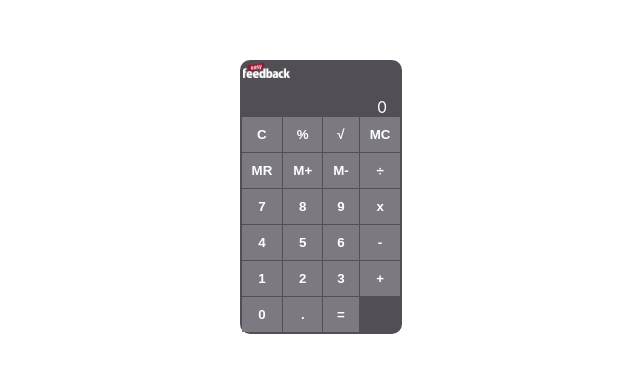
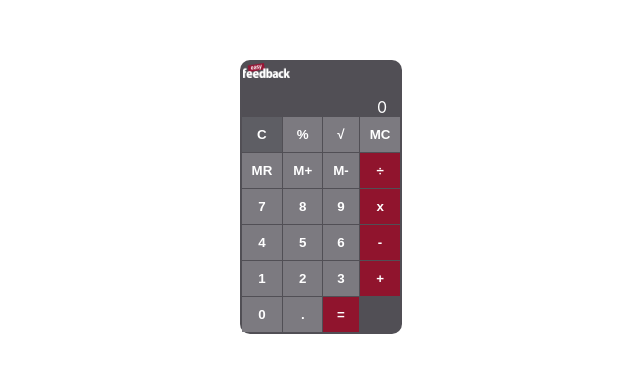
Before and after one commit to BaselQq/react_calculator, a React (Create React App) app: page / in a window 1280 px wide. Shown: the part 203-576 px from the top of the page, without its empty margins (319-959 px from the left). Built offline with nearby package versions, Linux system fonts and the light colour scheme.

Commit message:
compoleted design

```diff
--- a/src/components/Button.js
+++ b/src/components/Button.js
@@ -1,9 +1,33 @@
-import { calculateNewValue } from "@testing-library/user-event/dist/utils";
 import React from "react";
 import classes from "./Button.module.css";
 
 const Button = (props) => {
-  return <button className={classes.button} onClick={props.onClick}>{props.value}</button>
+  return (
+    <button
+      className={`${
+        props.value == "÷" ||
+        props.value == "x" ||
+        props.value == "-" ||
+        props.value == "+" ||
+        props.value == "="
+          ? classes.redButton
+          : classes.button
+      }
+      ${
+        props.value == "C"
+          ? classes.cButton
+          : classes.button
+      }
+      ${
+        props.value == "0"
+          ? classes.zeroButton
+          : classes.button
+      }`}
+      onClick={props.onClick}
+    >
+      {props.value}
+    </button>
+  );
 };
 
 export default Button;
--- a/src/components/Button.module.css
+++ b/src/components/Button.module.css
@@ -11,3 +11,44 @@
 .button:hover{
     background-color: #98959e;
 }
+
+.redButton{
+    border: 0;
+    background-color: #90142D;
+    color: rgb(255, 255, 255);
+    font-weight: bold;
+    cursor: pointer;
+    padding: 10px;
+    padding-right: 10px ;
+}
+
+.redButton:hover{
+    background-color: #AF033B;
+}
+
+.cButton{
+    border: 0;
+    background-color: #5E5E64;
+    color: rgb(255, 255, 255);
+    font-weight: bold;
+    cursor: pointer;
+    padding: 10px;
+    padding-right: 10px ;
+}
+
+.cButton:hover{
+    background-color: #98959e;
+}
+
+.zeroButton{
+    border: 0;
+    background-color: #7C7A80;
+    color: rgb(255, 255, 255);
+    font-weight: bold;
+    cursor: pointer;
+    padding-right: 10px ;
+}
+
+.zeroButton:hover{
+    background-color: #98959e;
+}
```
